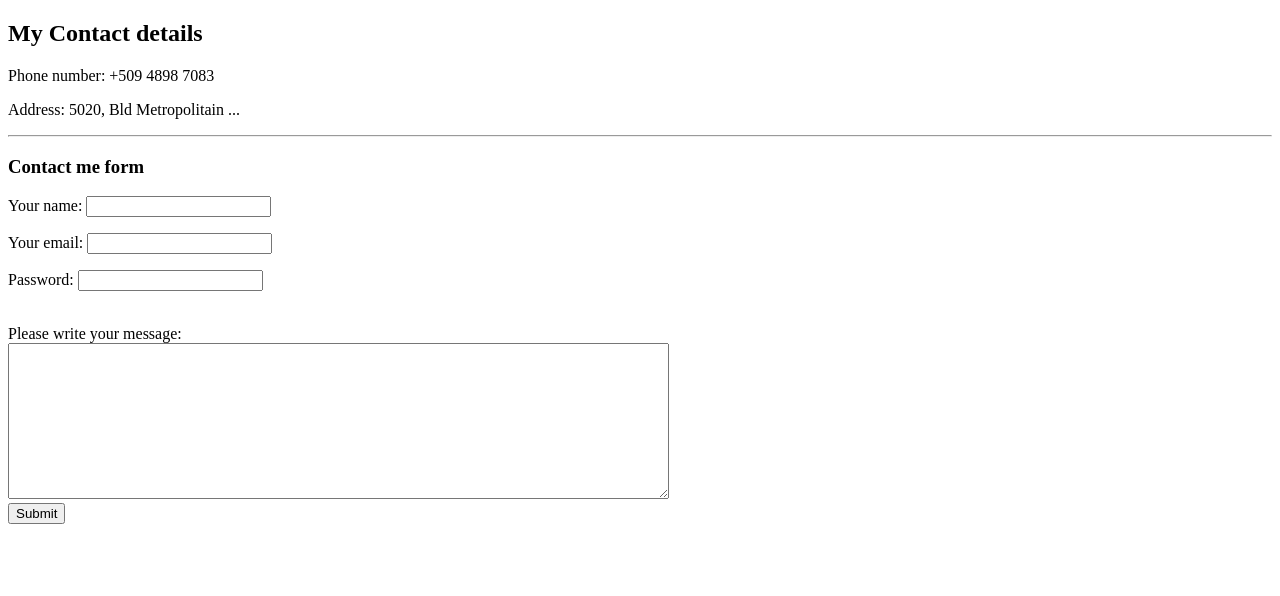
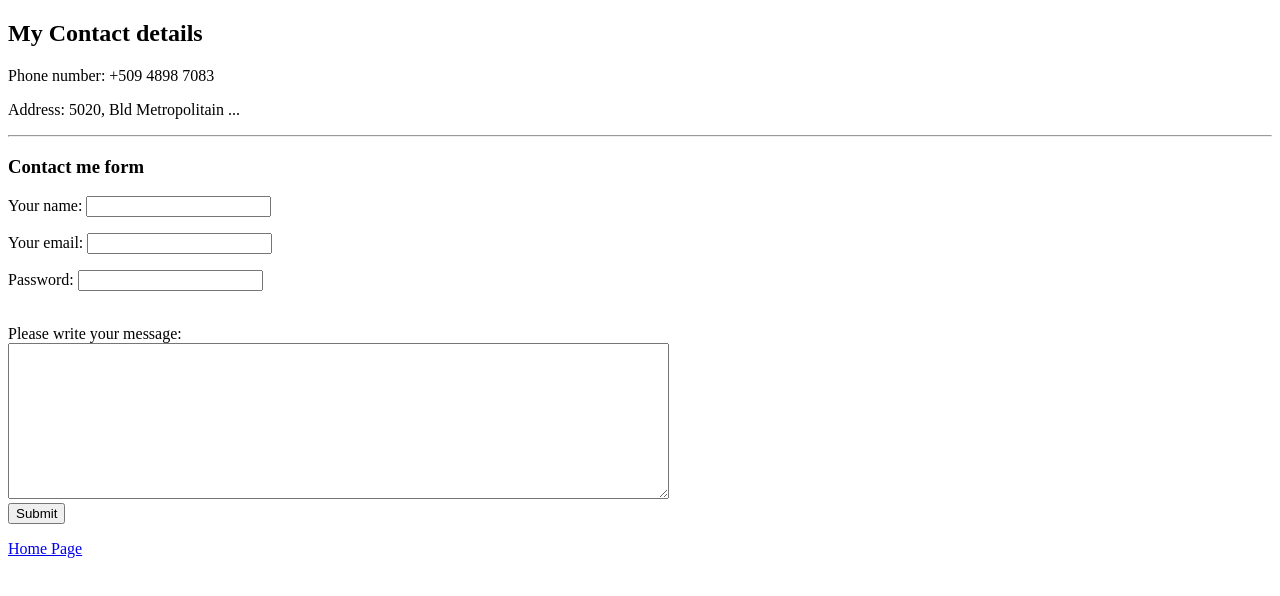
Before and after one commit to Olimichou88/personalweb, a plain HTML site: page Contact-me.html in a window 1280 px wide. Drawn offline with Linux system fonts and the light colour scheme.

Commit message:
Update Contact-me.html

```diff
--- a/Contact-me.html
+++ b/Contact-me.html
@@ -25,6 +25,6 @@
       <input type="submit" name=""><br>
 
     </form>
-
+    <p><a href="https://olimichou88.github.io/personalweb/">Home Page</a></p>
   </body>
 </html>
```
